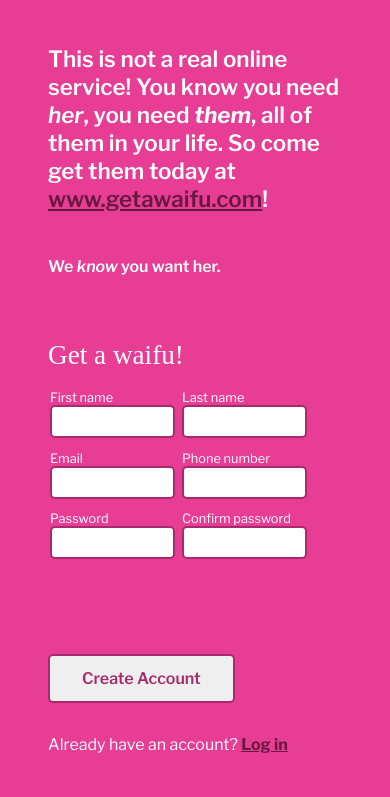
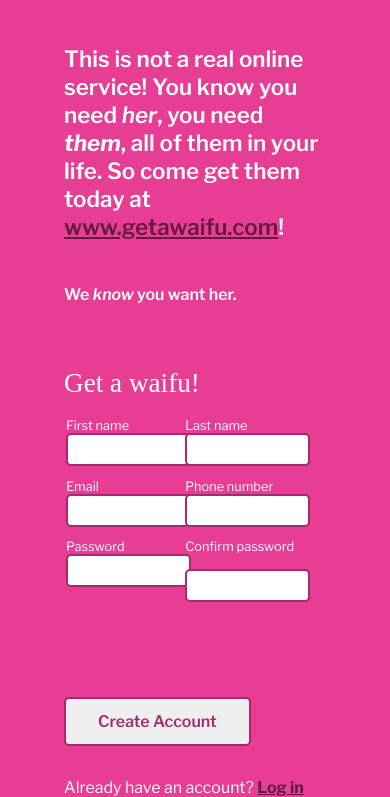
Before and after one commit to Michaela565/sign-up-form, a PHP site: page / in a window 390 px wide. Shown: the part 310-1107 px from the top of the page. Before the commit the page ends 1063 px from the top, so only its background shows below. Run offline with PHP 8.4, Linux system fonts and the light colour scheme; some web fonts are replaced.

Commit message:
fix up margin on smaller

```diff
--- a/css/style.css
+++ b/css/style.css
@@ -141,4 +141,7 @@ a:any-link{
     input{
         width: 30vw;
     }
+    .holder{
+        margin: 0 1em;
+    }
 }
```
